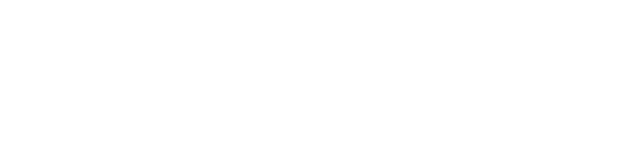
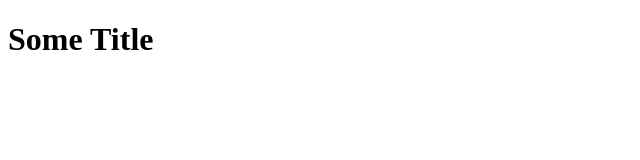
Before and after one commit to rhundal/version-control-simulation-rajdeep, a plain HTML site: page index.html in a window 1280 px wide. Shown: the whole page, without its empty margins (0-640 px from the left). Drawn offline with Linux system fonts and the light colour scheme.

Commit message:
Added header section to index.html

```diff
--- a/index.html
+++ b/index.html
@@ -8,6 +8,9 @@
 </head>
 
 <body>
+    <header>
+        <h1> Some Title </h1>
+    </header>
 
 </body>
 
```
